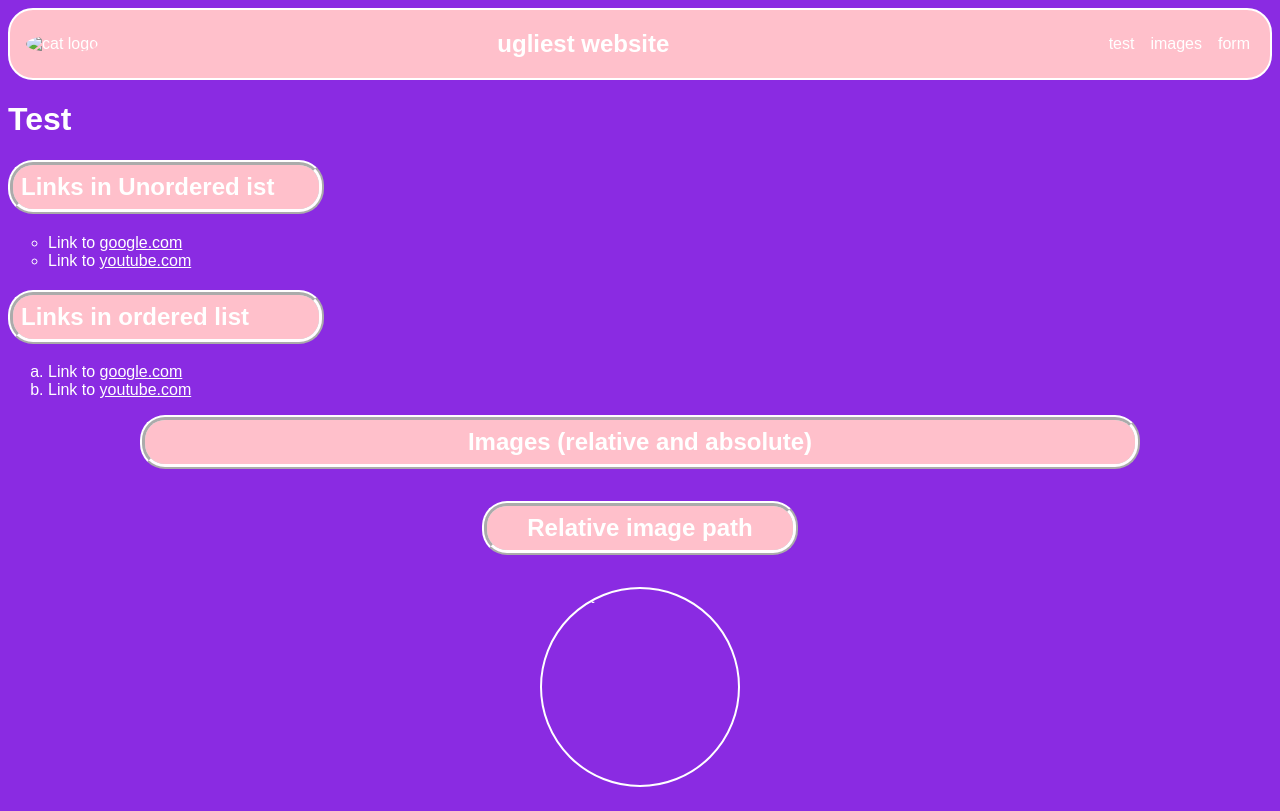
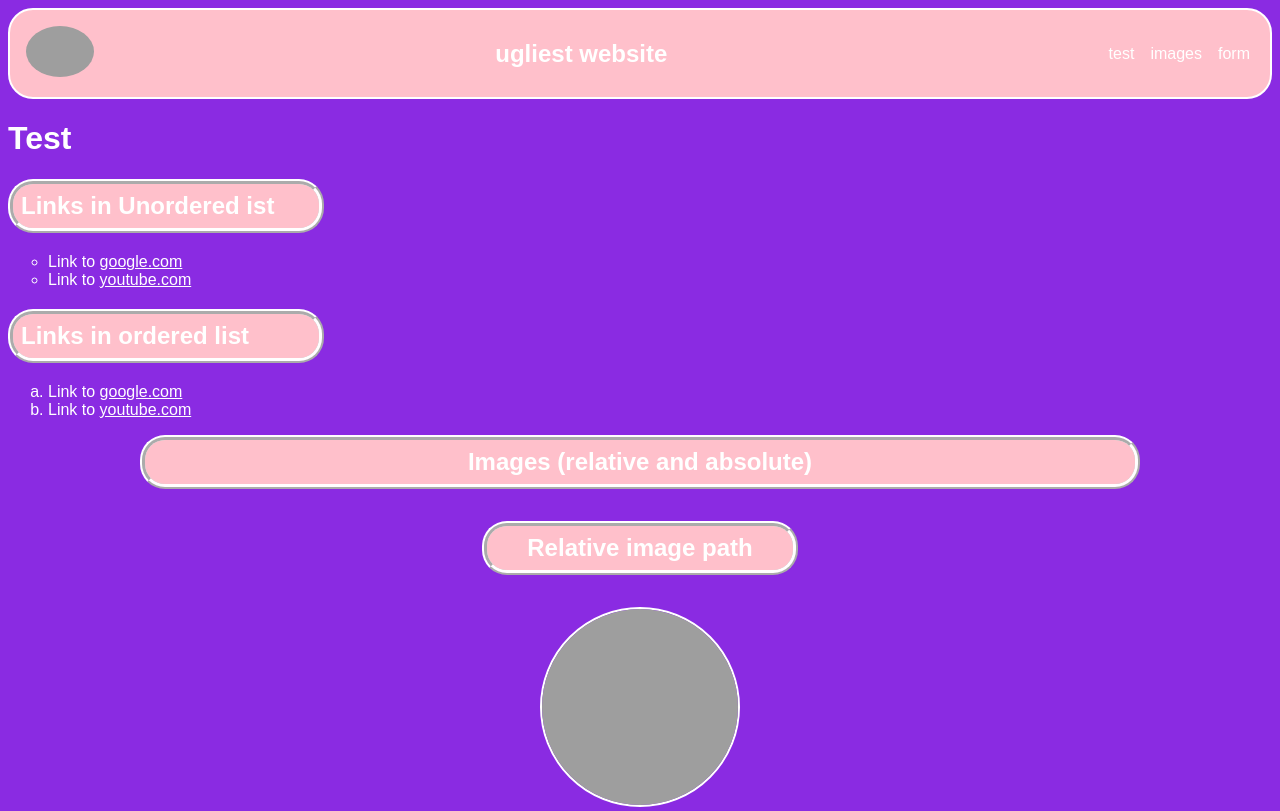
Before and after one commit to cjm97/LabExercises, a plain HTML site: page Module 1/html exercise/index.html in a window 1280 px wide. Shown: the top 811 px of the page. Drawn offline with Linux system fonts and the light colour scheme; the site is published under a folder, as on GitHub Pages, so addresses that start at the root find nothing.

Commit message:
moved files into html exercise folder under module 1, fixed relative image link

```diff
--- a/Module 1/index.html
+++ b/Module 1/html exercise/index.html
@@ -11,7 +11,7 @@
     <nav class="nav__header">
       <div>
         <img
-          src="/images/cat.jpg"
+          src="images/cat.jpg"
           width="50px"
           alt="cat logo"
           class="nav__logo"
@@ -48,7 +48,7 @@
     <h2 id="images">Images (relative and absolute)</h2>
 
     <h2 class="pet__image">Relative image path</h2>
-    <img src="/images/cat.jpg" class="cat" alt="lil cat" ; />
+    <img src="images/cat.jpg" class="cat" alt="lil cat" ; />
 
     <h2 class="pet__image">Absolute image path</h2>
     <img
```
Also changed, not shown: Module 1/html exercise/styles.css (renamed from Module 1/styles.css), 2 other files.
